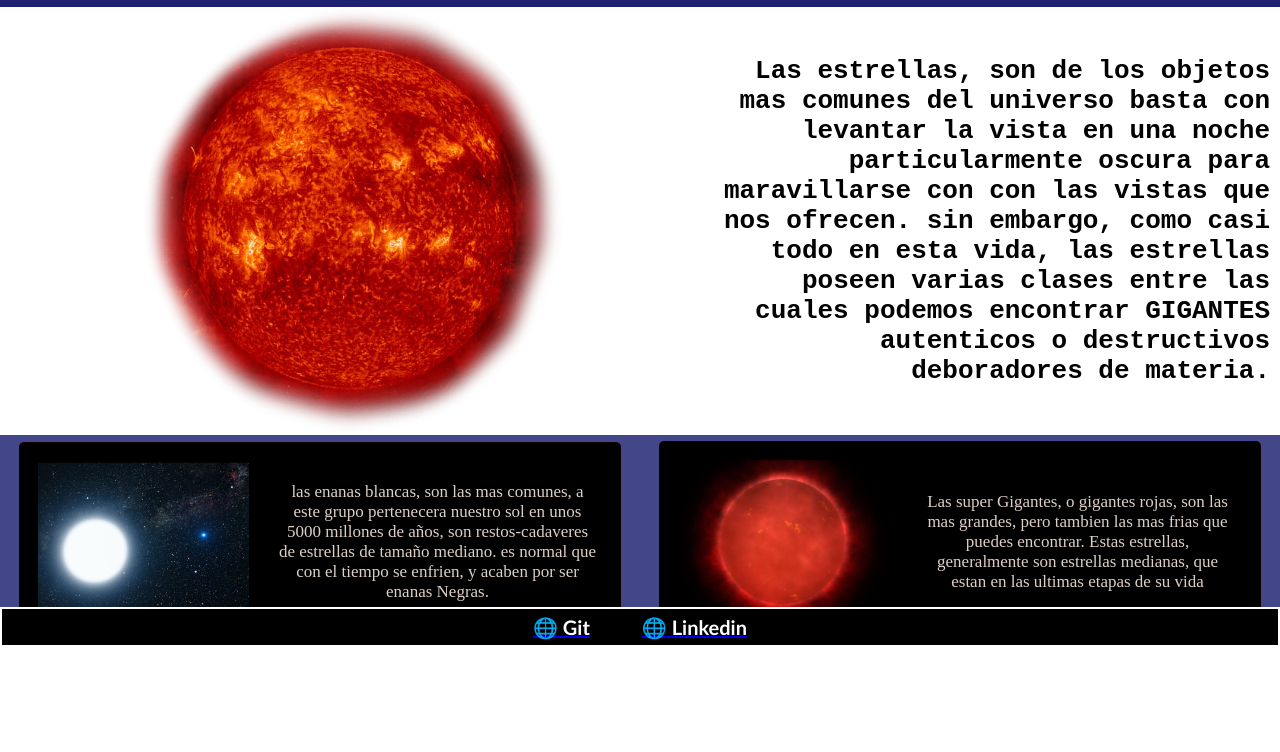
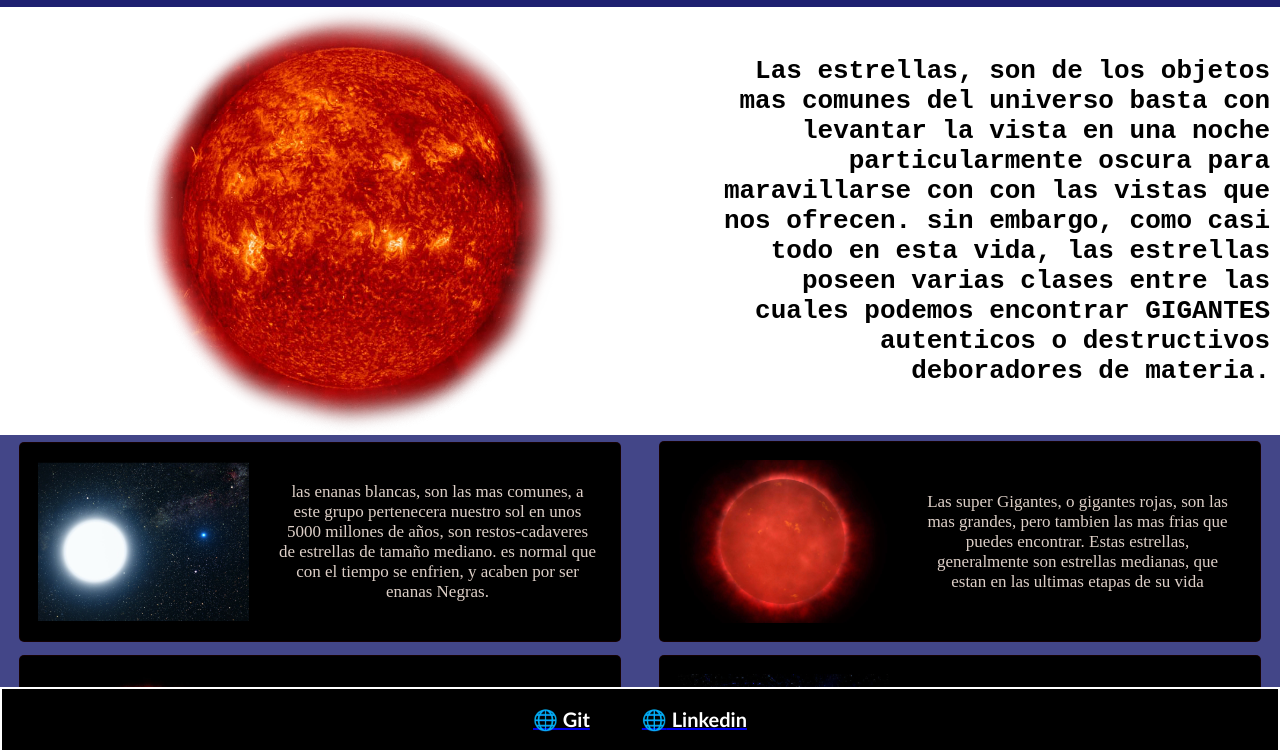
Before and after one commit to JuanEstebanLG/Nasaproyect.github.io, a plain HTML site: page docs/index.html in a window 1280 px wide. Shown: the part 73-825 px from the top of the page. Before the commit the page ends 800 px from the top, so only its background shows below. Drawn offline with Linux system fonts and the light colour scheme.

Commit message:
Final final

```diff
--- a/docs/estilos/desktop.css
+++ b/docs/estilos/desktop.css
@@ -15,7 +15,7 @@ html{
     flex-wrap: nowrap;
     justify-content: space-around;
     align-items: center;
-    width: 100vw;
+    width: auto;
     height: 10vh;
     background-color: #00035de1;
 } /*Container de header*/
@@ -75,8 +75,8 @@ background-color: #01022261;
 .container-Media{
     display: flex;
     flex-wrap: wrap;
-    width: 100vw;
-    height: 75vh;
+    width: auto;
+    height: 85vh;
     background-color: #020446;
     overflow: auto;
     }/*Declarando el css del container del main*/
@@ -179,8 +179,8 @@ background-color: #01022261;
         flex-wrap: nowrap;
         background-color: #000000;
         border: #ffffff solid .2em;
-        width: 100%;
-        height: 5vh;
+        width: auto;
+        height: auto;
     }/*footer container*/
 
     .Container-end-Networks{
```
